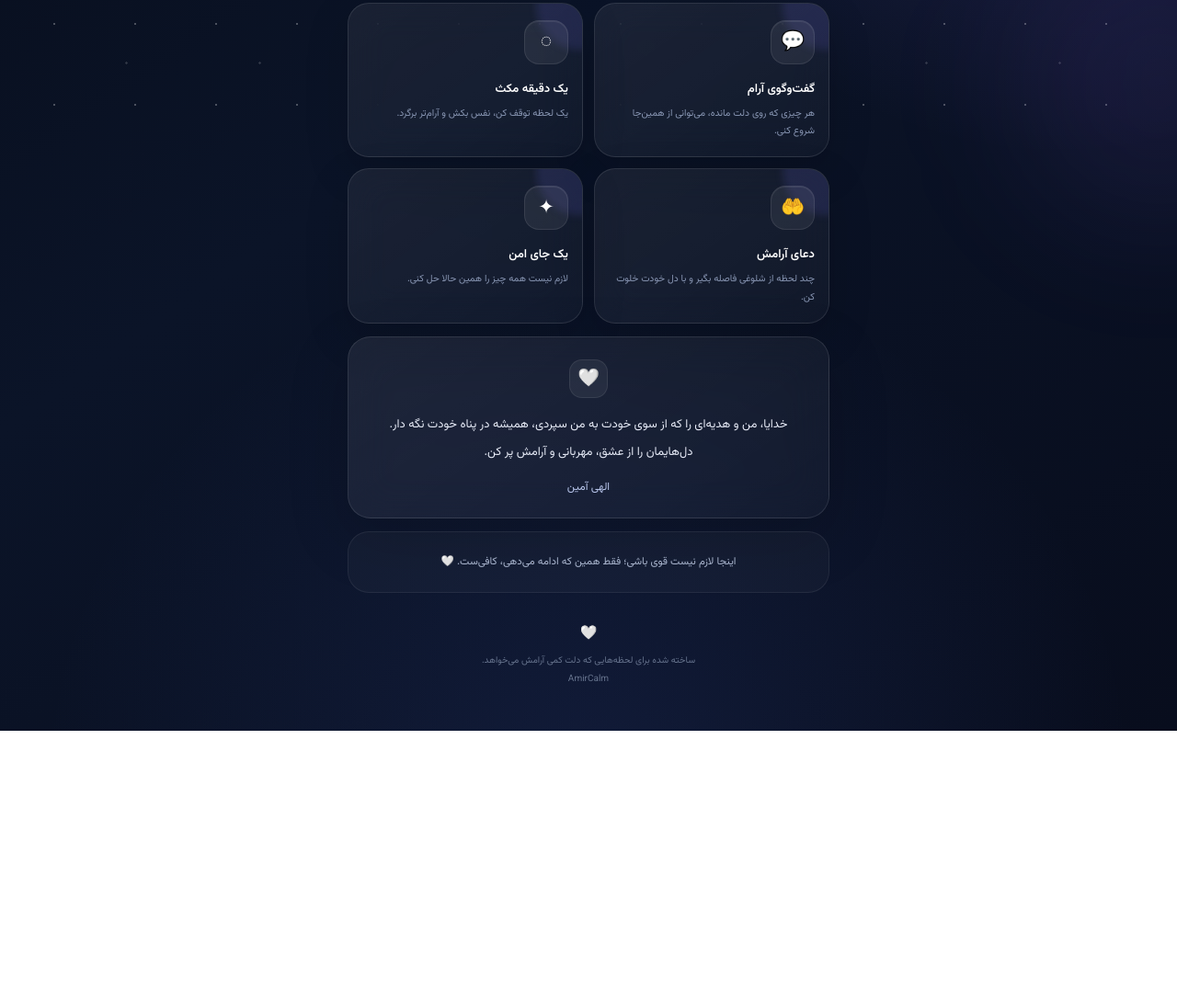
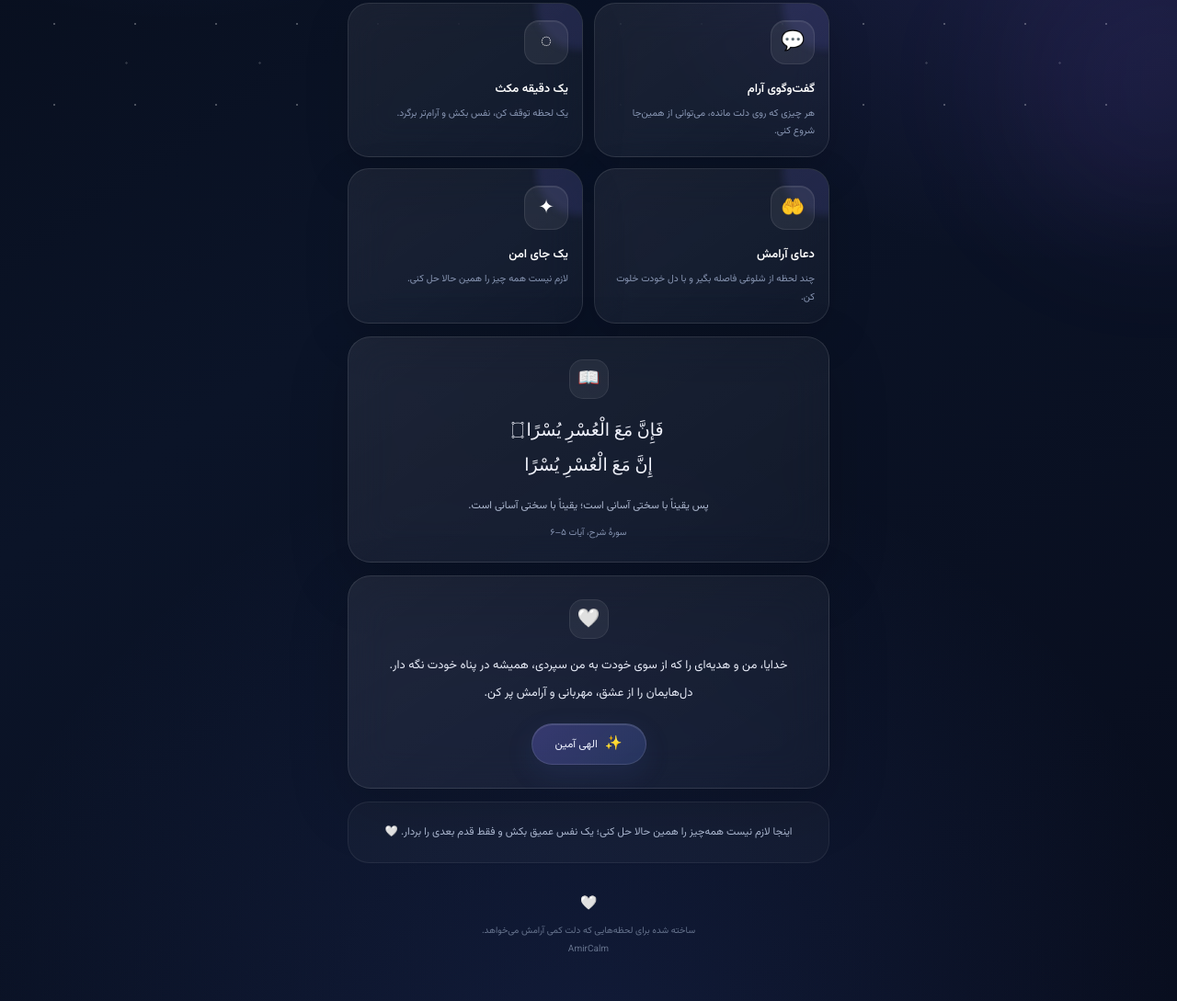
Before and after one commit to amirhussainazimzada-coder/Index.html, a plain HTML site: page index.html in a window 1280 px wide. Shown: the part 659-1748 px from the top of the page at 92% size. Before the commit the page ends 1454 px from the top, so only its background shows below. Drawn offline with Linux system fonts and the light colour scheme.

Commit message:
Update index.html

```diff
--- a/index.html
+++ b/index.html
@@ -18,7 +18,7 @@
 :root{
   --text:#f7f8ff;
   --muted:#a8b4cf;
-  --soft:#cbd4e9;
+  --soft:#dce3f5;
   --purple:#9b8cff;
   --blue:#7395ff;
   --glass:rgba(255,255,255,.055);
@@ -40,8 +40,6 @@ body{
     linear-gradient(145deg,#060b17 0%,#0b1428 48%,#080d1d 100%);
   overflow-x:hidden;
 }
-
-/* آرامش محیط */
 
 body:before{
   content:"";
@@ -68,8 +66,6 @@ body:after{
   filter:blur(75px);
   pointer-events:none;
 }
-
-/* ستاره‌ها */
 
 .stars{
   position:fixed;
@@ -101,8 +97,6 @@ body:after{
   to{opacity:.75}
 }
 
-/* صفحه */
-
 .container{
   position:relative;
   z-index:2;
@@ -112,8 +106,6 @@ body:after{
   margin:auto;
   padding:18px 18px 42px;
 }
-
-/* هدر */
 
 .topbar{
   display:flex;
@@ -128,7 +120,6 @@ body:after{
   gap:10px;
   font-size:17px;
   font-weight:700;
-  letter-spacing:.2px;
 }
 
 .brand-icon{
@@ -138,12 +129,9 @@ body:after{
   align-items:center;
   justify-content:center;
   border-radius:15px;
-  background:
-    linear-gradient(145deg,rgba(255,255,255,.11),rgba(255,255,255,.035));
+  background:linear-gradient(145deg,rgba(255,255,255,.11),rgba(255,255,255,.035));
   border:1px solid var(--line);
-  box-shadow:
-    0 12px 35px rgba(0,0,0,.20),
-    inset 0 1px rgba(255,255,255,.12);
+  box-shadow:0 12px 35px rgba(0,0,0,.20),inset 0 1px rgba(255,255,255,.12);
   backdrop-filter:blur(18px);
 }
 
@@ -168,8 +156,6 @@ body:after{
   box-shadow:0 0 12px rgba(129,226,175,.7);
 }
 
-/* هیرو */
-
 .hero{
   text-align:center;
   padding:35px 3px 22px;
@@ -185,12 +171,9 @@ body:after{
   justify-content:center;
   border-radius:28px;
   font-size:36px;
-  background:
-    linear-gradient(145deg,rgba(255,255,255,.11),rgba(255,255,255,.035));
+  background:linear-gradient(145deg,rgba(255,255,255,.11),rgba(255,255,255,.035));
   border:1px solid rgba(255,255,255,.14);
-  box-shadow:
-    0 22px 65px rgba(59,88,190,.22),
-    inset 0 1px rgba(255,255,255,.14);
+  box-shadow:0 22px 65px rgba(59,88,190,.22),inset 0 1px rgba(255,255,255,.14);
   backdrop-filter:blur(20px);
 }
 
@@ -216,8 +199,6 @@ body:after{
   line-height:2.15;
 }
 
-/* دکمه اصلی */
-
 .main-button{
   display:block;
   margin:27px auto 0;
@@ -230,20 +211,14 @@ body:after{
   text-align:center;
   font-size:15px;
   font-weight:700;
-  background:
-    linear-gradient(135deg,#6e84ff,#9374e8);
+  background:linear-gradient(135deg,#6e84ff,#9374e8);
   border:1px solid rgba(255,255,255,.12);
-  box-shadow:
-    0 18px 48px rgba(103,123,255,.24),
-    inset 0 1px rgba(255,255,255,.2);
+  box-shadow:0 18px 48px rgba(103,123,255,.24),inset 0 1px rgba(255,255,255,.2);
   transition:.25s ease;
 }
 
 .main-button:hover{
   transform:translateY(-3px);
-  box-shadow:
-    0 23px 55px rgba(103,123,255,.33),
-    inset 0 1px rgba(255,255,255,.2);
 }
 
 .main-button:active{
@@ -258,16 +233,12 @@ body:after{
   opacity:.76;
 }
 
-/* عنوان */
-
 .section-label{
   margin:37px 4px 14px;
   color:#cbd4e8;
   font-size:13px;
   font-weight:600;
 }
-
-/* کارت‌ها */
 
 .cards{
   display:grid;
@@ -282,8 +253,7 @@ body:after{
   border-radius:23px;
   color:white;
   text-decoration:none;
-  background:
-    linear-gradient(145deg,rgba(255,255,255,.065),rgba(255,255,255,.032));
+  background:linear-gradient(145deg,rgba(255,255,255,.065),rgba(255,255,255,.032));
   border:1px solid var(--line);
   box-shadow:0 16px 48px rgba(0,0,0,.15);
   backdrop-filter:blur(20px);
@@ -305,8 +275,7 @@ body:after{
 
 .card:hover{
   transform:translateY(-4px);
-  background:
-    linear-gradient(145deg,rgba(255,255,255,.085),rgba(255,255,255,.045));
+  background:linear-gradient(145deg,rgba(255,255,255,.085),rgba(255,255,255,.045));
   border-color:rgba(255,255,255,.17);
 }
 
@@ -337,31 +306,80 @@ body:after{
   line-height:1.85;
 }
 
-/* دعا */
+/* کارت آیه */
 
-.dua{
+.verse{
   margin-top:14px;
   padding:24px 20px;
   border-radius:25px;
-  background:
-    linear-gradient(145deg,rgba(255,255,255,.075),rgba(255,255,255,.032));
+  background:linear-gradient(145deg,rgba(255,255,255,.075),rgba(255,255,255,.032));
   border:1px solid rgba(255,255,255,.11);
   box-shadow:0 20px 65px rgba(0,0,0,.18);
   backdrop-filter:blur(22px);
   animation:appear .9s .35s both;
 }
 
-.dua-mark{
-  width:42px;
-  height:42px;
+.verse-icon{
+  width:43px;
+  height:43px;
   margin:0 auto 15px;
   display:flex;
   align-items:center;
   justify-content:center;
-  border-radius:14px;
+  border-radius:15px;
   background:rgba(255,255,255,.06);
   border:1px solid rgba(255,255,255,.08);
   font-size:19px;
+}
+
+.verse-arabic{
+  text-align:center;
+  color:#f0f2fb;
+  font-family:serif;
+  font-size:19px;
+  line-height:2;
+}
+
+.verse-translation{
+  margin-top:13px;
+  text-align:center;
+  color:#aeb9d0;
+  font-size:11.5px;
+  line-height:2.1;
+}
+
+.verse-source{
+  display:block;
+  margin-top:10px;
+  text-align:center;
+  color:#8795b3;
+  font-size:10px;
+}
+
+/* دعای شخصی */
+
+.dua{
+  margin-top:14px;
+  padding:25px 20px;
+  border-radius:25px;
+  background:linear-gradient(145deg,rgba(255,255,255,.075),rgba(255,255,255,.032));
+  border:1px solid rgba(255,255,255,.11);
+  box-shadow:0 20px 65px rgba(0,0,0,.18);
+  backdrop-filter:blur(22px);
+  animation:appear .9s .45s both;
+}
+
+.dua-mark{
+  width:43px;
+  height:43px;
+  margin:0 auto 15px;
+  display:flex;
+  align-items:center;
+  justify-content:center;
+  border-radius:15px;
+  background:rgba(255,255,255,.06);
+  border:1px solid rgba(255,255,255,.08);
+  font-size:20px;
 }
 
 .dua p{
@@ -371,15 +389,70 @@ body:after{
   line-height:2.3;
 }
 
-.amin{
-  display:block;
-  margin-top:13px;
-  text-align:center;
-  color:#b9c6ec;
+.amin-button{
+  display:flex;
+  align-items:center;
+  justify-content:center;
+  gap:8px;
+  width:max-content;
+  min-width:125px;
+  margin:17px auto 0;
+  padding:10px 17px;
+  border:none;
+  border-radius:30px;
+  color:#eef1ff;
+  font-family:inherit;
   font-size:12px;
+  cursor:pointer;
+  background:linear-gradient(135deg,rgba(130,119,255,.28),rgba(105,143,255,.20));
+  border:1px solid rgba(255,255,255,.11);
+  box-shadow:0 10px 30px rgba(74,91,180,.14),inset 0 1px rgba(255,255,255,.12);
+  transition:.25s ease;
 }
 
-/* جمله آرام */
+.amin-button:hover{
+  transform:translateY(-2px);
+  background:linear-gradient(135deg,rgba(145,132,255,.38),rgba(105,143,255,.28));
+}
+
+.amin-button:active{
+  transform:scale(.95);
+}
+
+.amin-icon{
+  font-size:15px;
+}
+
+/* پیام آمین */
+
+#thanks{
+  position:fixed;
+  left:50%;
+  bottom:28px;
+  z-index:20;
+  transform:translate(-50%,25px);
+  width:calc(100% - 36px);
+  max-width:360px;
+  padding:15px 18px;
+  text-align:center;
+  border-radius:18px;
+  color:#f4f6ff;
+  font-size:12px;
+  background:rgba(18,27,53,.92);
+  border:1px solid rgba(255,255,255,.12);
+  box-shadow:0 20px 55px rgba(0,0,0,.35);
+  backdrop-filter:blur(20px);
+  opacity:0;
+  pointer-events:none;
+  transition:.35s ease;
+}
+
+#thanks.show{
+  opacity:1;
+  transform:translate(-50%,0);
+}
+
+/* جمله */
 
 .quote{
   margin-top:14px;
@@ -388,7 +461,7 @@ body:after{
   border-radius:23px;
   background:rgba(255,255,255,.032);
   border:1px solid rgba(255,255,255,.07);
-  animation:appear .9s .45s both;
+  animation:appear .9s .55s both;
 }
 
 .quote p{
@@ -396,8 +469,6 @@ body:after{
   font-size:11.5px;
   line-height:2;
 }
-
-/* فوتر */
 
 .footer{
   padding:30px 5px 4px;
@@ -412,8 +483,6 @@ body:after{
   margin-bottom:4px;
 }
 
-/* ورود نرم */
-
 @keyframes appear{
   from{
     opacity:0;
@@ -424,8 +493,6 @@ body:after{
     transform:translateY(0);
   }
 }
-
-/* موبایل کوچک */
 
 @media(max-width:380px){
 
@@ -453,6 +520,10 @@ body:after{
 <body>
 
 <div class="stars"></div>
+
+<div id="thanks">
+  تشکر می‌کنم رفیق 🤍
+</div>
 
 <main class="container">
 
@@ -542,6 +613,28 @@ body:after{
   </section>
 
 
+  <section class="verse">
+
+    <div class="verse-icon">📖</div>
+
+    <div class="verse-arabic">
+      فَإِنَّ مَعَ الْعُسْرِ يُسْرًا ۝
+      <br>
+      إِنَّ مَعَ الْعُسْرِ يُسْرًا
+    </div>
+
+    <p class="verse-translation">
+      پس یقیناً با سختی آسانی است؛
+      یقیناً با سختی آسانی است.
+    </p>
+
+    <span class="verse-source">
+      سورهٔ شرح، آیات ۵–۶
+    </span>
+
+  </section>
+
+
   <section class="dua">
 
     <div class="dua-mark">🤍</div>
@@ -552,9 +645,10 @@ body:after{
       دل‌هایمان را از عشق، مهربانی و آرامش پر کن.
     </p>
 
-    <span class="amin">
+    <button class="amin-button" onclick="sayAmin()">
+      <span class="amin-icon">✨</span>
       الهی آمین
-    </span>
+    </button>
 
   </section>
 
@@ -562,8 +656,8 @@ body:after{
   <section class="quote">
 
     <p>
-      اینجا لازم نیست قوی باشی؛
-      فقط همین که ادامه می‌دهی، کافی‌ست. 🤍
+      اینجا لازم نیست همه‌چیز را همین حالا حل کنی؛
+      یک نفس عمیق بکش و فقط قدم بعدی را بردار. 🤍
     </p>
 
   </section>
@@ -583,5 +677,20 @@ body:after{
 
 </main>
 
+
+<script>
+function sayAmin(){
+
+  const message = document.getElementById("thanks");
+
+  message.classList.add("show");
+
+  setTimeout(function(){
+    message.classList.remove("show");
+  },3000);
+
+}
+</script>
+
 </body>
 </html>
```
